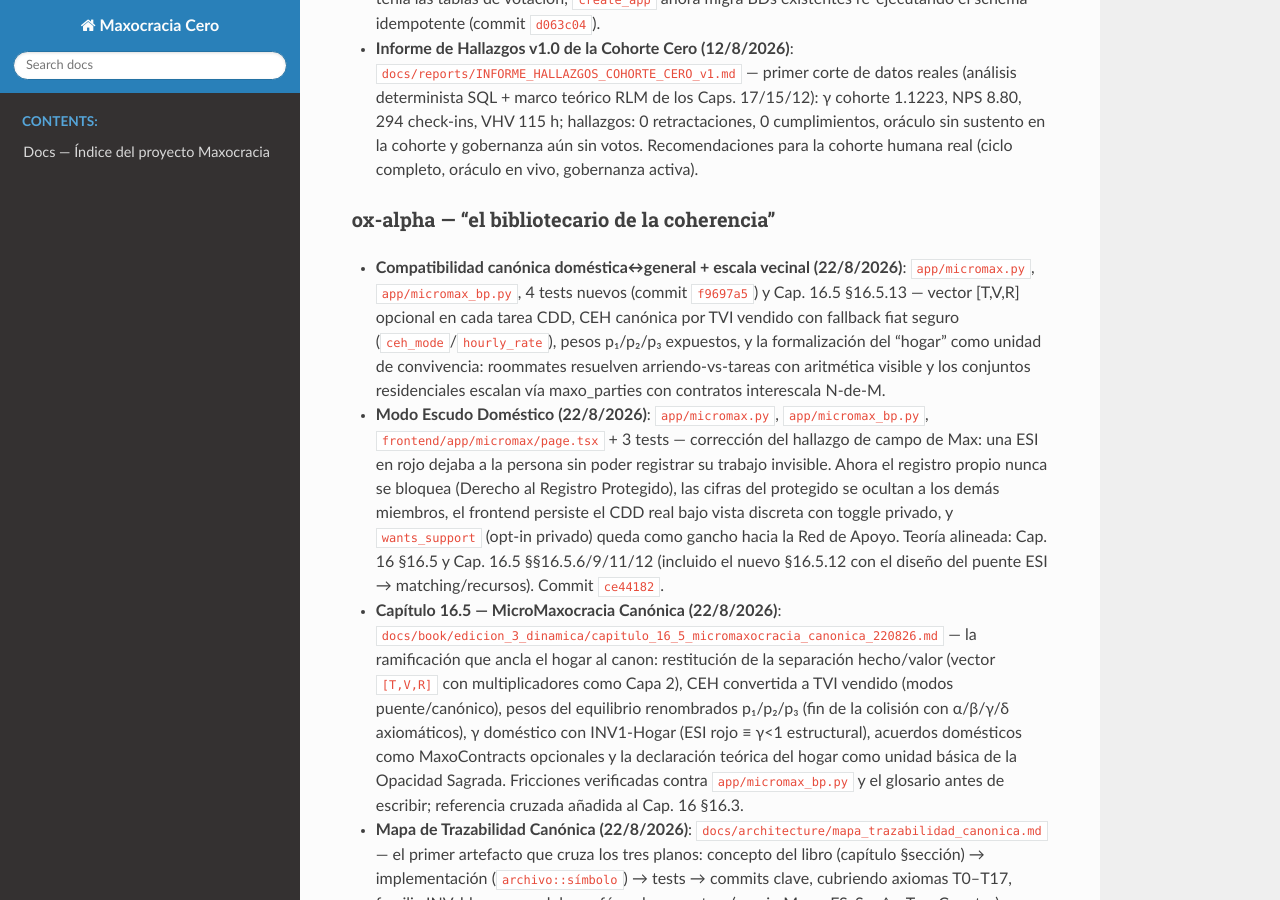
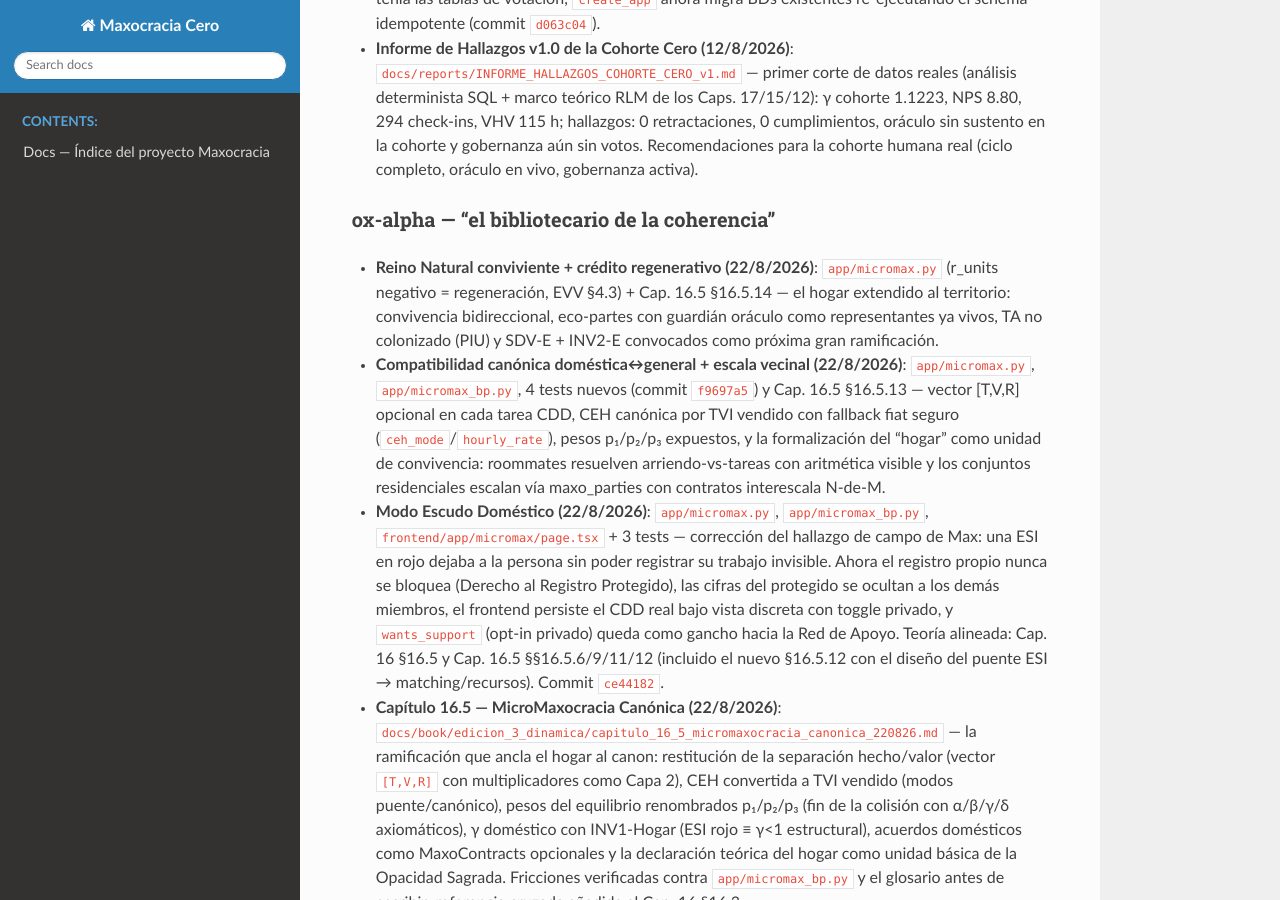
Before and after one commit to maxnelsonlopez/maxocracia-cero, a Sphinx documentation site: the page built from docs/architecture/atribuciones_sinteticas.md, in a window 1280 px wide and 900 px high, scrolled down 3503 px. Built offline with Sphinx 7.4.7 and the Read the Docs theme 3.1.0, drawn with Linux system fonts in a browser that asks for light colours; pages that are not in the unit, such as notebooks, are missing from menus.

Commit message:
docs(release): registra credito regenerativo y reino natural conviviente

```diff
--- a/docs/architecture/atribuciones_sinteticas.md
+++ b/docs/architecture/atribuciones_sinteticas.md
@@ -97,6 +97,10 @@ Regla del registro: **toda atribución aquí es verificable** — cada entrada c
   humana real (ciclo completo, oráculo en vivo, gobernanza activa).
 
 ### ox-alpha — "el bibliotecario de la coherencia"
+- **Reino Natural conviviente + crédito regenerativo (22/8/2026)**: `app/micromax.py` (r_units
+  negativo = regeneración, EVV §4.3) + Cap. 16.5 §16.5.14 — el hogar extendido al territorio:
+  convivencia bidireccional, eco-partes con guardián oráculo como representantes ya vivos,
+  TA no colonizado (PIU) y SDV-E + INV2-E convocados como próxima gran ramificación.
 - **Compatibilidad canónica doméstica↔general + escala vecinal (22/8/2026)**: `app/micromax.py`,
   `app/micromax_bp.py`, 4 tests nuevos (commit `f9697a5`) y Cap. 16.5 §16.5.13 — vector [T,V,R]
   opcional en cada tarea CDD, CEH canónica por TVI vendido con fallback fiat seguro
```
Also changed, not shown: CHANGELOG.md (+9 -0 lines), docs/SESION_NEXT_PROMPT.md (+1 -0 lines).
